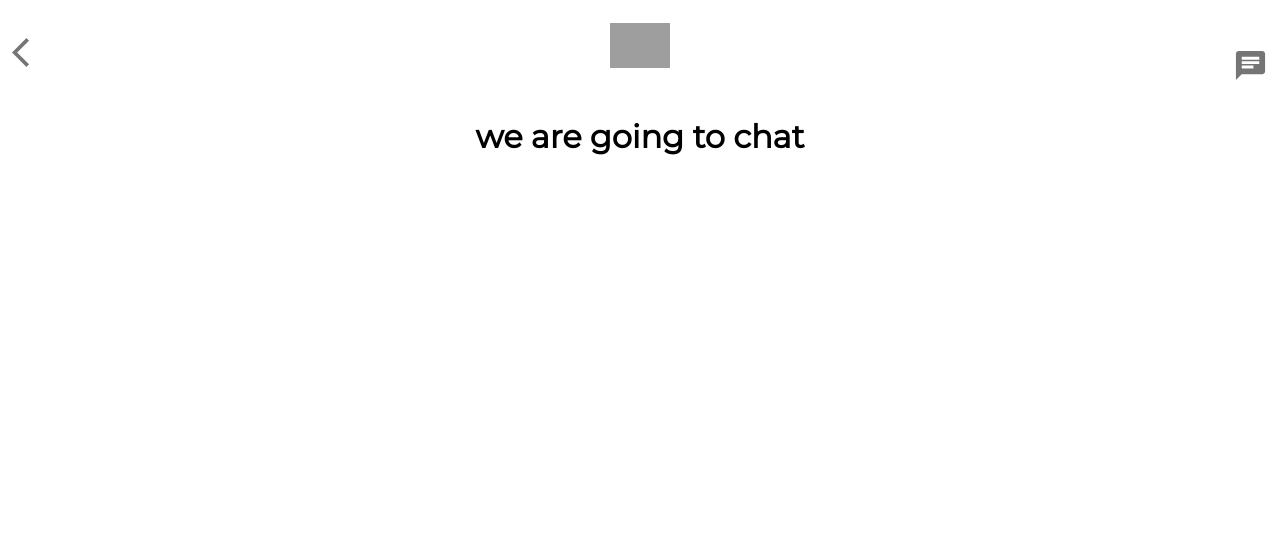
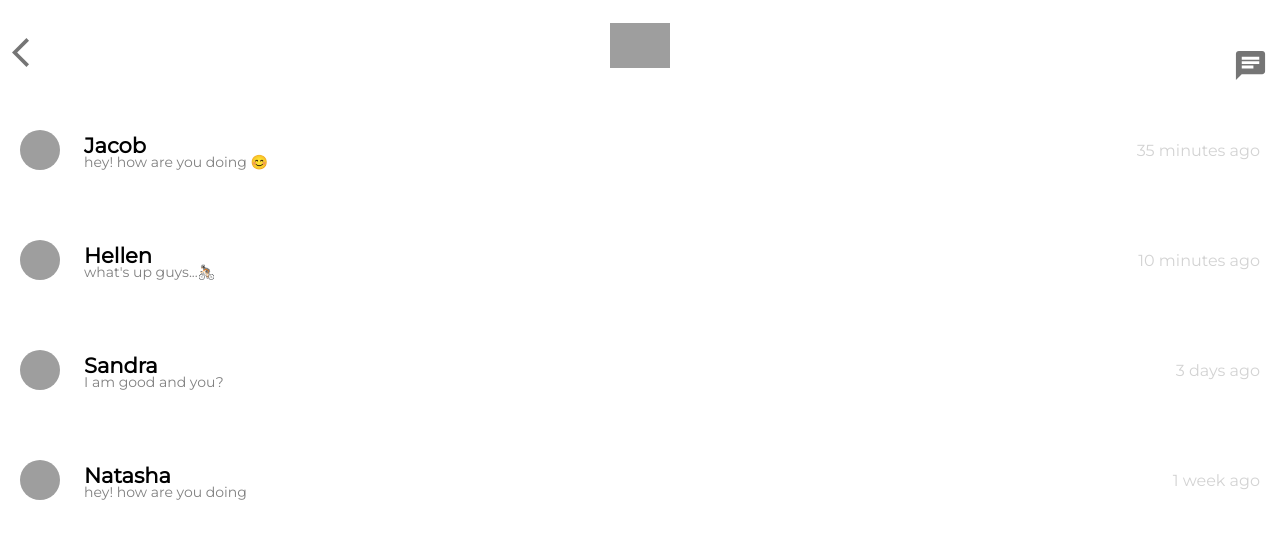
Before and after one commit to amadou-20/tinder-clone, a React (Create React App) app: page /chat in a window 1280 px wide. Shown: the top 538 px of the page. Built offline with nearby package versions, Linux system fonts and the light colour scheme; grey boxes are pictures that could not be loaded.

Commit message:
I rendered the Chats component to the App component here

```diff
--- a/src/App.js
+++ b/src/App.js
@@ -3,6 +3,7 @@ import React from "react";
 import Header from './Header';
 import TinderCards from "./TinderCards";
 import SwipeButtons from './SwipeButtons';
+import Chats from "./Chats";
 
 import './App.css';
 import { BrowserRouter as Router,Switch,Route,Link } from "react-router-dom";
@@ -15,7 +16,7 @@ function App() {
         <Switch>
            <Route path="/chat">
              <Header backButton="/" />
-             <h1>we are going to chat</h1>
+              <Chats />
            </Route>
            <Route path="/">
               <Header />
--- a/src/Chat.js
+++ b/src/Chat.js
@@ -8,17 +8,14 @@ function Chat({name,message,timestamp,profilepic}){
     return (
         <div className="chat">
             <Avatar className="chat_image" src={profilepic} />
-
             <div className="chat_details">
                 <h2>{name}</h2>
                 <p>{message}</p>
-            </div>
-
-                <p className="chat_times">{timestamp}</p>
+           </div>
+            <p className="chat_timestamp">{timestamp}</p>
         </div>
     );
 }
 
 
-
  export default Chat;
--- a/src/Chats.js
+++ b/src/Chats.js
@@ -1,6 +1,7 @@
 import React from "react";
 import "./Chats.css";
-import { BrowserRouter as Router,Switch,Route,Link,Chat} from "react-router-dom";
+import Chat from "./Chat";
+import { BrowserRouter as Router,Switch,Route,Link } from "react-router-dom";
 
 
 function Chats(){
@@ -8,29 +9,29 @@ function Chats(){
     return (
       <div className="chats">
          <Chat
-            name="jacob"
-            message="hey! how are you doig 😊"
+            name="Jacob"
+            message="hey! how are you doing 😊"
             timestamp="35 minutes ago"
             profilepic="https://encrypted-tbn0.gstatic.com/images?q=tbn:ANd9GcTkFWTuTV6zMPZOavcbYurysN1De0Pqs1-TQQ&usqp=CAU"
           />
 
           <Chat
-            name="hellen"
+            name="Hellen"
             message="what's up guys...🚴🏻"
             timestamp="10 minutes ago"
             profilepic="https://encrypted-tbn0.gstatic.com/images?q=tbn:ANd9GcRFr9A9NvRZUm3sx9qEbNBGgFmN7zUgB8e49Q&usqp=CAU"
           />
 
           <Chat
-            name="sandra"
+            name="Sandra"
             message= "I am good and you?"
             timestamp= "3 days ago"
             profilepic= "https://encrypted-tbn0.gstatic.com/images?q=tbn:ANd9GcTYWqEupPuGPikwCGHcguXcPIt8Vyd9AzK-3Q&usqp=CAU"
             />
 
           <Chat
-            name= "natasha"
-            message= "hey! how are you doig"
+            name= "Natasha"
+            message= "hey! how are you doing"
             timestamp= "1 week ago"
             profilepic= "https://encrypted-tbn0.gstatic.com/images?q=tbn:ANd9GcRqJNiHweHueNNJgdhxpZcP7JGOfaVnvF80Bw&usqp=CAU"
           />
--- a/src/chat.css
+++ b/src/chat.css
@@ -4,14 +4,25 @@
     justify-content: space-between;
     padding: 20px;
     height: 70px;
-    border-bottom: 1px solid light;
 }
+.chat_image {
+    margin-right: 0px;
+   }
+
 .chat_details {
     flex: 1;
+    display: flex;
+    flex-direction: column;
+    align-items: baseline;
+    margin-left: 24px;
+    font-size: 14px;
 }
+
 .chat_details > p {
     color: gray;
+    margin-top: -22px;
 }
-.chat_image {
- margin-right: 20px;
+
+.chat_timestamp {
+    color:lightgray;
 }
```
